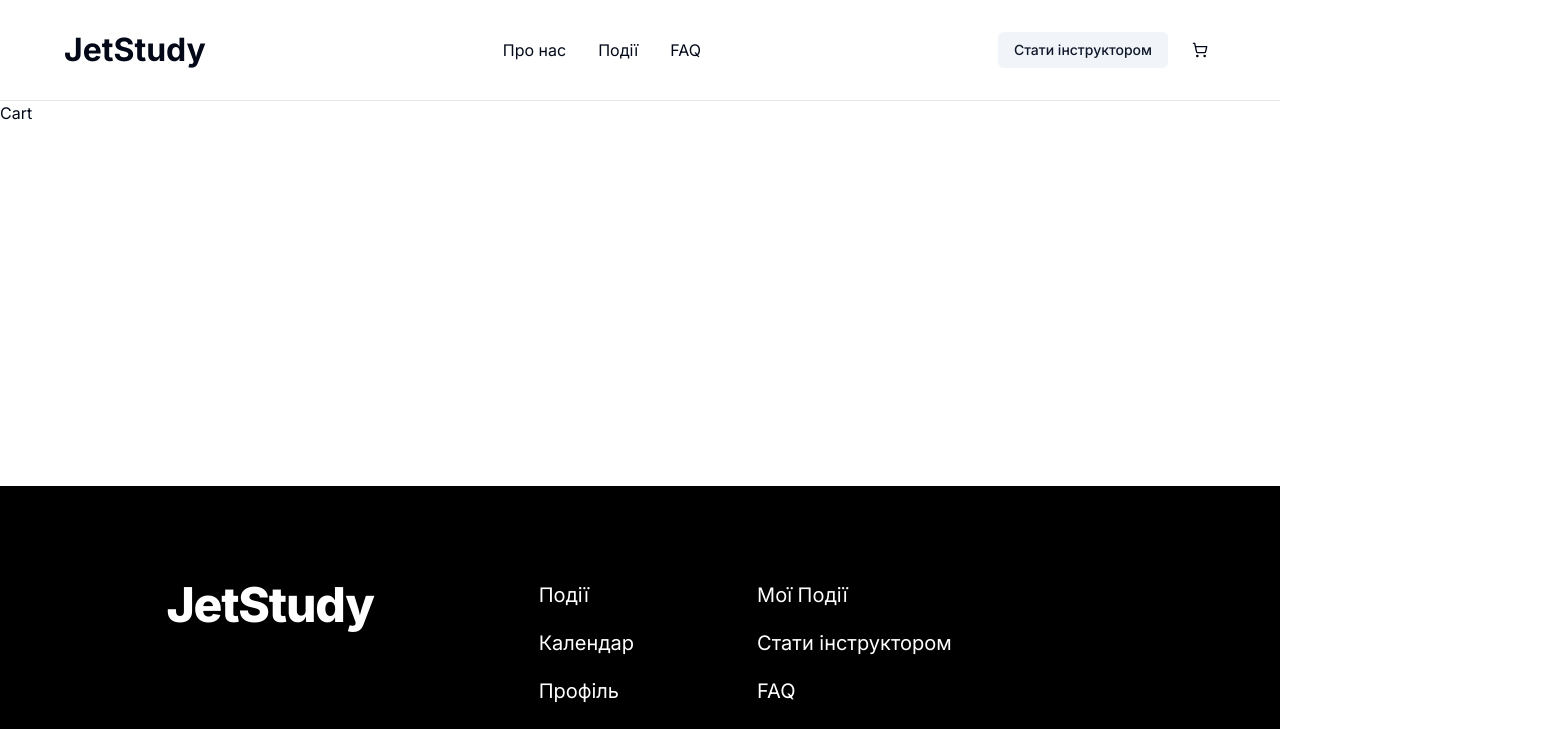
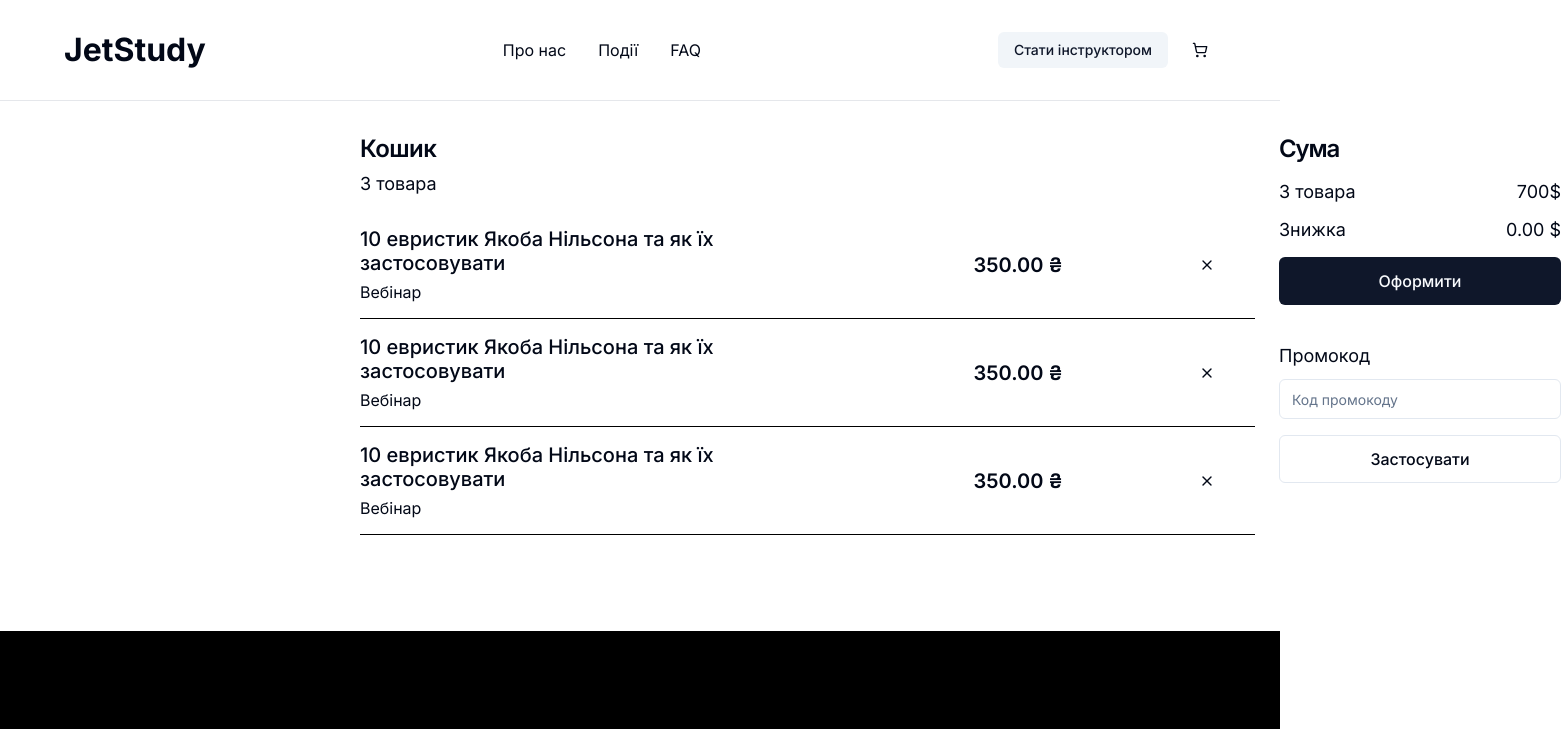
Before and after one commit to MaksymJediOK/jet-study-v2, a Next.js app: page /cart in a window 1280 px wide. Shown: the top 729 px of the page, 1561 px wide, since content can reach past the window. Built offline with nearby package versions, Linux system fonts and the light colour scheme.

Commit message:
feat: cart component

```diff
--- a/app/(events)/cart/page.tsx
+++ b/app/(events)/cart/page.tsx
@@ -1,7 +1,40 @@
+import { CartItem } from '@/components/CartItem'
+import { Button } from '@/components/ui/button'
+import { Input } from '@/components/ui/input'
+
 export default function CartPage() {
   return (
-    <div>
-      Cart
-    </div>
+    <section className='ml-auto mr-auto mt-8 flex w-[895px] gap-6 xl:ml-[360px] xl:mr-[360px]'>
+      <div>
+        <h2 className='mb-2 scroll-m-20 text-2xl font-semibold tracking-tight first:mt-0'>Кошик</h2>
+        <p className='mb-8 text-lg leading-[22px]'>3 товара</p>
+        <div className='flex flex-col gap-4'>
+          <CartItem />
+          <CartItem />
+          <CartItem />
+        </div>
+      </div>
+      <div className='flex flex-col gap-10'>
+        <div className='flex w-[282px] flex-col gap-4'>
+          <h3 className='text-2xl font-semibold tracking-tighter'>Сума</h3>
+          <div className='flex w-[282px] justify-between text-lg leading-[22px]'>
+            <p>3 товара</p>
+            <span>700$</span>
+          </div>
+          <div className='flex w-[282px] justify-between text-lg leading-[22px]'>
+            <p>Знижка</p>
+            <span>0.00 $</span>
+          </div>
+          <Button className='h-[48px] py-3 text-base leading-6'> Оформити</Button>
+        </div>
+        <div className='flex flex-col gap-3'>
+          <p className='text-lg leading-[22px]'>Промокод</p>
+          <Input placeholder='Код промокоду' />
+          <Button variant='outline' className='mt-1 h-[48px] py-3 text-base leading-6'>
+            Застосувати
+          </Button>
+        </div>
+      </div>
+    </section>
   )
 }
--- /dev/null
+++ b/app/page.tsx
@@ -0,0 +1,6 @@
+import { permanentRedirect } from 'next/navigation'
+
+export default function RedirectPage() {
+  permanentRedirect(`/events`)
+  return null
+}
--- /dev/null
+++ b/components/CartItem/CartItem.tsx
@@ -0,0 +1,18 @@
+import { X } from 'lucide-react'
+
+const CartItem = () => {
+  return (
+    <div className='flex justify-between pb-4 pr-8 items-center border-b border-black w-[895px]'>
+      <div className='w-[485px]'>
+        <h3 className='mb-2 text-[20px] font-medium leading-6'>
+          10 евристик Якоба Нільсона та як їх застосовувати
+        </h3>
+        <p className='leading-[19px]'>Вебінар</p>
+      </div>
+      <h2 className='text-xl font-semibold leading-6'>350.00 ₴</h2>
+      <X size={16} className='m-2 cursor-pointer' />
+    </div>
+  )
+}
+
+export { CartItem }
--- /dev/null
+++ b/components/CartItem/index.ts
@@ -0,0 +1 @@
+export * from './CartItem'
--- a/components/ui/button.tsx
+++ b/components/ui/button.tsx
@@ -22,7 +22,7 @@ const buttonVariants = cva(
       size: {
         default: 'h-9 px-4 py-2',
         sm: 'h-9 rounded-md px-3',
-        lg: ' rounded-md px-4',
+        lg: 'rounded-md px-4',
         icon: 'h-10 w-10',
       },
     },
```
